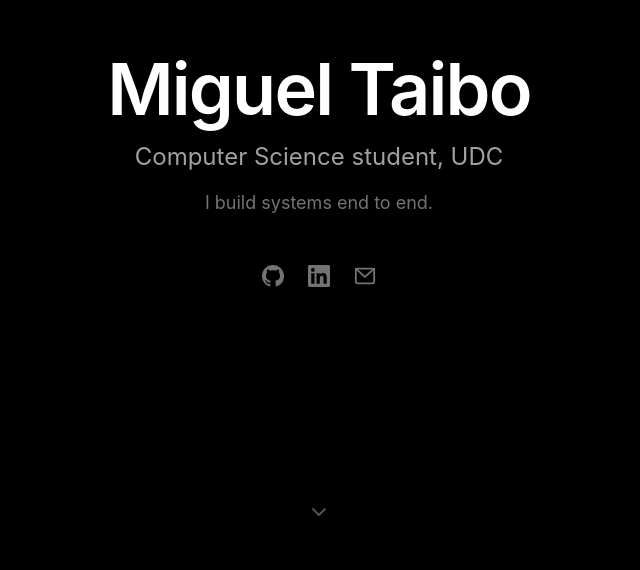
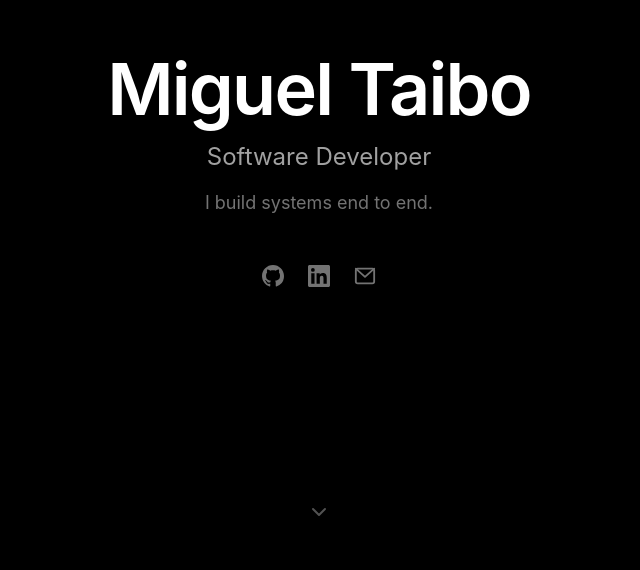
Before and after one commit to mtaibo/portfolio, a Vue app: page / in a window 1280 px wide. Shown: the part 230-800 px from the top of the page, without its empty margins (321-961 px from the left). Built offline with nearby package versions, Linux system fonts and the light colour scheme.

Commit message:
Revert "ui: change hero subtitle to 'Computer Science student, UDC'"
This reverts commit d2e071509b360b18e41f1fae571a45e50b7843bd.

```diff
--- a/src/components/HeroSection.vue
+++ b/src/components/HeroSection.vue
@@ -6,7 +6,7 @@
           Miguel Taibo
         </h1>
         <p class="text-neutral-400 text-xl md:text-2xl">
-          Computer Science student, UDC
+          Software Developer
         </p>
         <p class="text-neutral-500 text-base md:text-lg max-w-md mx-auto">
           I build systems end to end.
```
